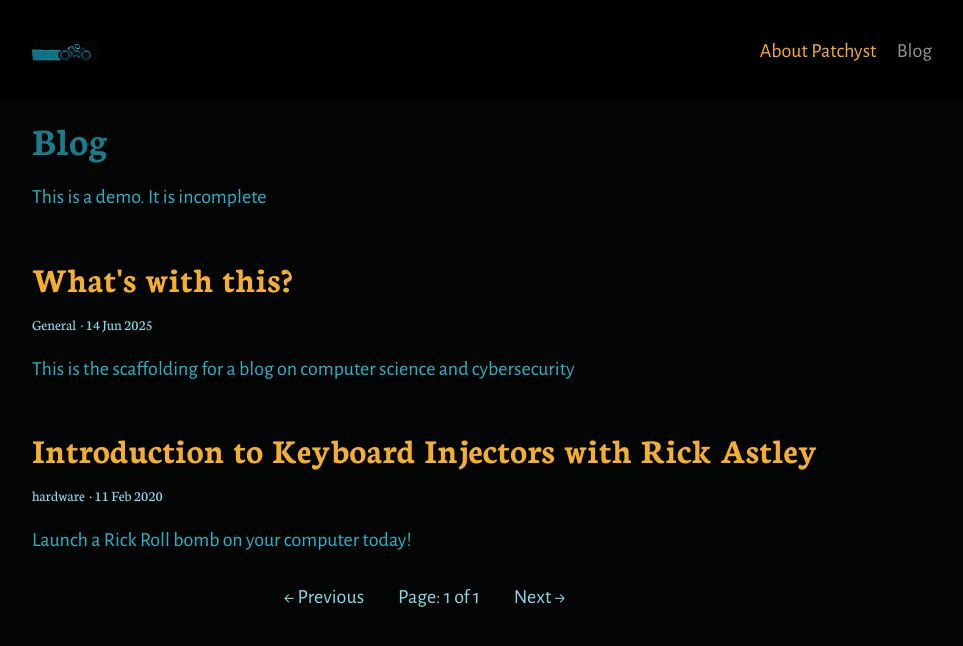
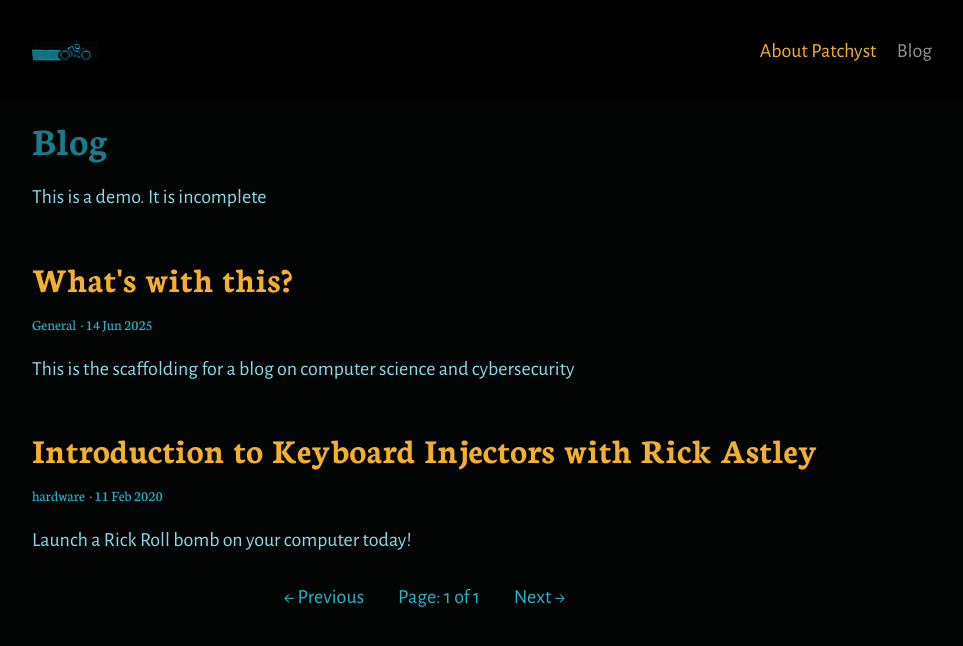
Before and after one commit to Patchyst/Patchyst.github.io, a Jekyll site: the page built from index.html, in a window 1280 px wide. Shown: the top 646 px of the page, without its empty margins (158-1121 px from the left). Built offline with Jekyll 4.4.1, drawn with Linux system fonts in a browser that asks for light colours; the list of posts is cut into pages by our own code.

Commit message:
messing with more colors

```diff
--- a/_sass/_colors.scss
+++ b/_sass/_colors.scss
@@ -1,9 +1,9 @@
 // Colours
-$bodyColour: #26b4ca ;
-$headingColour: darken($bodyColour, 15%);
+$captionColour: #26b4ca ;
+$headingColour: darken($captionColour, 15%);
+$bodyColour: lighten($headingColour, 40%);
 $linkColour: #f4af2d;
 $hoverColour: darken($linkColour, 10%);
-$captionColour: lighten($headingColour, 40%);
 $white: #fffffe;
 
 $backgroundColour: #030504;
```
